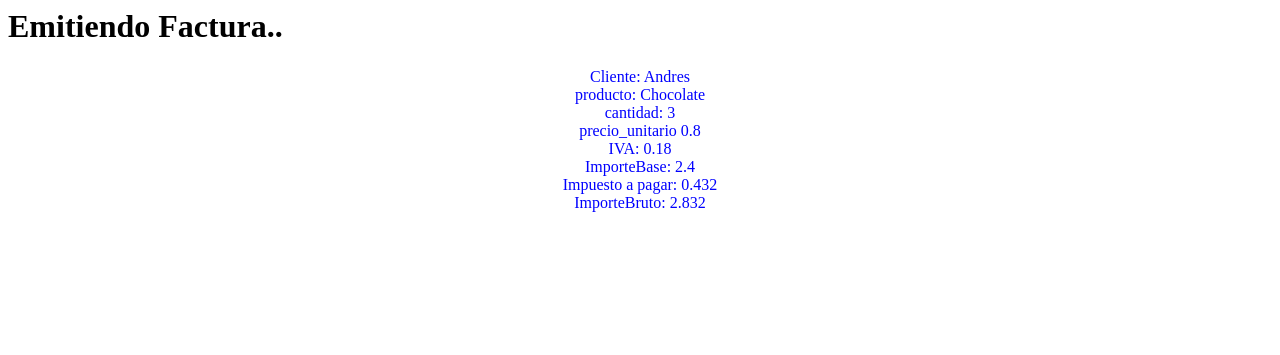
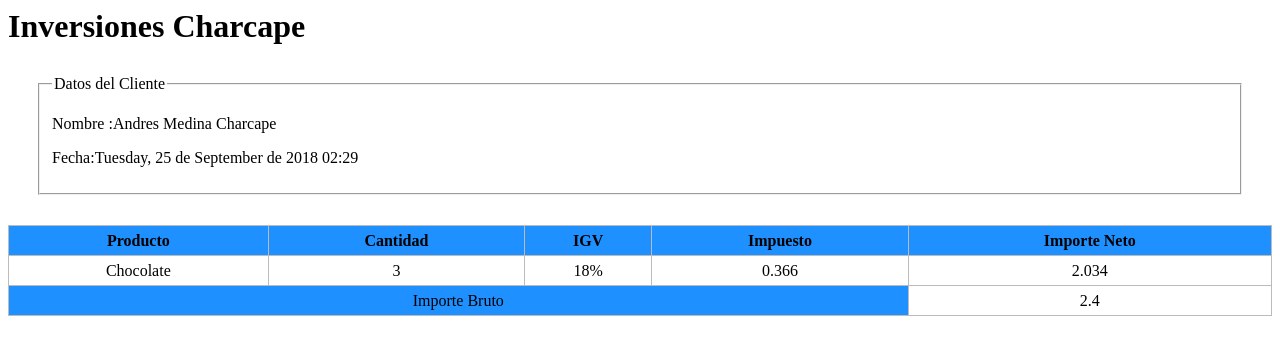
Before and after one commit to AndresMedinaCharcape/Semana02_EjerciciosPHP, a PHP site: page /control_factura.php in a window 1280 px wide. Shown: the top 355 px of the page. Run offline with PHP 8.4, Linux system fonts and the light colour scheme.

Commit message:
Segunda Subida

```diff
--- a/ejercicio3/Factura.php
+++ b/ejercicio3/Factura.php
@@ -5,49 +5,72 @@ class Factura{
         return new class($p_cliente,$p_producto){
             private $cliente;
             private $producto;
-            private const IVA = 0.18;  //IVA 18%
-            private $ImporteBase;  //Dinero  a pagar sin Iva
-            private $importeBruto; //Dinero a pagar
-            private $cantidad_producto;
-            private $precio_unitario;
+            private const IGV = 1.18;  //IGV 18%
+            private $ImporteNeto;  //Dinero  a pagar sin IGV
+            private $ImporteBruto; //Dinero a pagar con IGV
+            private $dinero_cliente;
+            private $Impuesto;
+            private $cantidad_productos;
+            private $fecha;
 
 
             public function __construct($p_cliente,$p_producto)
             {
                 $this->cliente = $p_cliente;
                 $this->producto = $p_producto;
+                setlocale(LC_ALL,"es_ES.UTF-8");  //Para que soporte el formato de fecha en español
+                date_default_timezone_set ('America/Lima'); //Definir la ona horaria en Lima
+                $this->fecha = strftime("%A, %d de %B de %Y %H:%M");  //Formato de fecha
             }
 
-            public function comprar($p_cantidad,$p_precio_unitario){
-                $this->cantidad_producto = $p_cantidad;
-                $this->precio_unitario = $p_precio_unitario;
-                $this->ImporteBase = $p_cantidad*$p_precio_unitario;
-                $this->ImporteBruto = $this->ImporteBase*self::IVA + $this->ImporteBase;
+            public function RealizarCompra($p_cantidad,$p_precioUnitario){
+                $this->cantidad_productos = $p_cantidad;
+                $this->ImporteBruto = round($p_cantidad*$p_precioUnitario,3);
+                $this->ImporteNeto = round(($this->ImporteBruto)/self::IGV ,3);
+                $this->Impuesto = round((18/100)*$this->ImporteNeto,3);
+            }
+
+            public function ImprimirFactura()
+            {
 
 
-            }
+                echo '<h1> Inversiones Charcape </h1>';
 
+                echo '<fieldset>
+                    <legend>Datos del Cliente</legend>
+                    <p>Nombre :'.($this->cliente).'</p>
+                    <p>Fecha:'.($this->fecha).' </p>
+                </fieldset>';
+                //echo "<div style='text-align:center;'>";
 
-            public function Imprimir()
-            {
+                echo '<table>
+                    <thead>
+                        <tr>
+                            <th>Producto</th>
+                            <th>Cantidad</th>
+                            <th>IGV</th>
+                            <th>Impuesto</th>
+                            <th>Importe Neto</th>
+                        </tr>
+                    </thead>
+                    <tfoot>
+                        <tr>
+                            <td colspan="4" class="th2">Importe Bruto</td>
+                            <td>'.($this->ImporteBruto) .'</td>
+                        </tr>
+                    </tfoot>
+                    <tbody>
+                        <tr>
+                            <td>'. ($this->producto).'</td>
+                            <td>'. ($this->cantidad_productos).'</td>
+                            <td>18%</td>
+                            <td>'. ($this->Impuesto).'</td>
+                            <td>'. ($this->ImporteNeto).'</td>
+                        </tr>
+                    </tbody>
+                </table>';
+                echo '<link rel="stylesheet" href="estilos.css" type="text/css">';
 
-                echo '<style>';
-                echo ' div{
-                    color:blue;
-                    padding: 0.1em;
-                 }';
-                echo '</style>';
-                echo '<h1> Emitiendo Factura.. </h1>';
-                echo "<div style='text-align:center;'>";
-                echo ' Cliente: ' .($this->cliente) . '<br>';
-                echo ' producto: '.($this->producto) . '<br>';
-                echo ' cantidad: '.($this->cantidad_producto) . '<br>';
-                echo ' precio_unitario ' .($this->precio_unitario) . '<br>';
-                echo ' IVA: ' .(self::IVA) . '<br>';
-                echo  'ImporteBase: ' .($this->ImporteBase) . '<br>';
-                echo  'Impuesto a pagar: ' .( $this->ImporteBase*self::IVA) . '<br>';
-                echo  'ImporteBruto: ' .($this->ImporteBruto) . '<br>';
-                echo '</div>';
             }
 
         };
--- a/ejercicio3/control_factura.php
+++ b/ejercicio3/control_factura.php
@@ -2,9 +2,9 @@
 require_once "Factura.php";
 
  $factura = new Factura;
- $cliente1 = $factura->FacturaRecibida('Andres','Chocolate');
- $cliente1->comprar(3,0.80);
- $cliente1->Imprimir();
+ $cliente1 = $factura->FacturaRecibida('Andres Medina Charcape','Chocolate');
+ $cliente1->RealizarCompra(3,0.80);
+ $cliente1->ImprimirFactura();
 
 
 ?>
--- /dev/null
+++ b/ejercicio3/estilos.css
@@ -0,0 +1,23 @@
+table {
+    border: 1px solid #bbb;
+    margin-bottom: 1em;
+    width: 100%;
+    border-collapse: collapse;
+}
+td,th {
+    border: 1px solid #bbb;
+    line-height: 1.7;
+    text-align: center;
+}
+
+td:hover{
+    background:#bbbbbb;
+}
+th,.th2{
+    background: dodgerblue;
+    color: black;
+}
+
+fieldset{
+    margin: 30px;
+}
```
